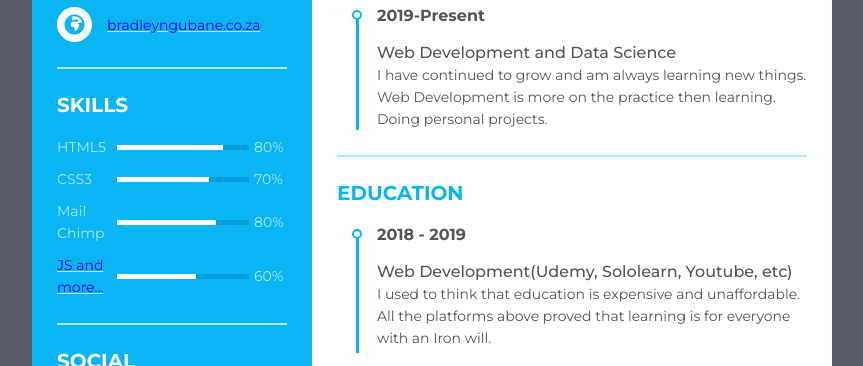
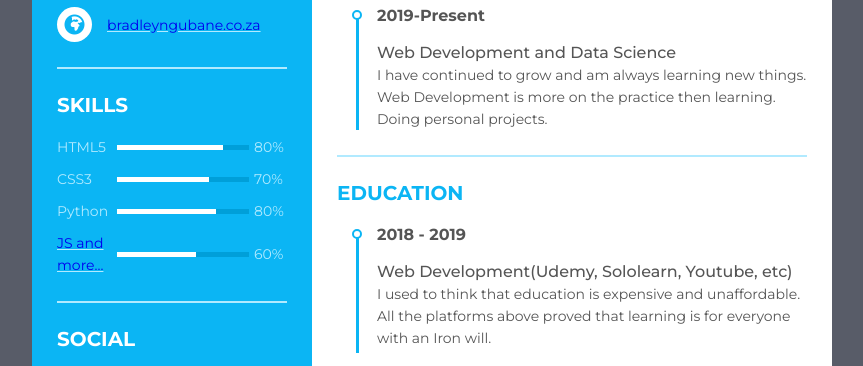
Before and after one commit to KingBradN/CV--Resume, a plain HTML site: page CV-Resume/index.html in a window 1280 px wide. Shown: the part 587-953 px from the top of the page, without its empty margins (208-1071 px from the left). Drawn offline with Linux system fonts and the light colour scheme.

Commit message:
updated third skill to Python

```diff
--- a/CV-Resume/index.html
+++ b/CV-Resume/index.html
@@ -77,7 +77,7 @@
 
                         <li>
                             <div class="skill_name">
-                                Mail<br>Chimp
+                                Python
                             </div>
                             <div class="skill_progress">
                                 <span style="width: 75%;"></span>
```
